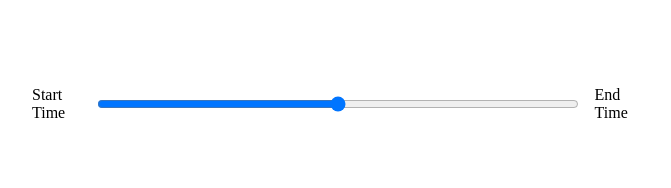
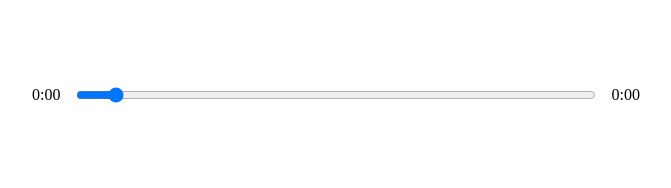
Before and after one commit to angelonazzaro/waves, a React (Create React App) app: page / in a window 1280 px wide. Shown: the part 410-598 px from the top of the page, without its empty margins (304-975 px from the left). Built offline with nearby package versions, Linux system fonts and the light colour scheme.

Commit message:
input slider update

```diff
--- a/src/components/Player.js
+++ b/src/components/Player.js
@@ -1,4 +1,4 @@
-import { useRef } from 'react';
+import { useRef, useState } from 'react';
 import {FontAwesomeIcon} from '@fortawesome/react-fontawesome';
 import {faPlay, faPause, faAngleLeft, faAngleRight} from '@fortawesome/free-solid-svg-icons';
 
@@ -20,12 +20,36 @@ function Player({currentSong, setCurrentSong, isSongPlaying, setIsSongPlaying})
         setIsSongPlaying(!isSongPlaying);
     }
 
+    const timeUpdateHandler = (e) => {
+        const currentTime = e.target.currentTime;
+        const duration = e.target.duration;
+
+        setCurrentSongInfo({...currentSongInfo, currentTime, duration});
+    }
+
+    const dragHandler = (e) => {
+        audioRef.current.currentTime = e.target.value;
+        setCurrentSongInfo({...currentSongInfo, currentTime: e.target.value});
+    }
+
+    // Format current song's current time and duration
+    const formatTime = (time) => {
+        return Math.floor(time / 60) + ":" + ("0" + Math.floor(time % 60)).slice(-2);
+    }
+
+    // State
+    const [currentSongInfo, setCurrentSongInfo] = useState({
+        currentTime: 0,
+        duration: 0,
+    });
+
 	return (
 		<div className="player">
             <div className="time-control">
-                <p>Start Time</p>
-                <input type="range" />
-                <p>End Time</p>
+                <p>{formatTime(currentSongInfo.currentTime)}</p>
+                <input type="range" min={0} max={currentSongInfo.duration}
+                    value={currentSongInfo.currentTime} onChange={dragHandler}/>
+                <p>{formatTime(currentSongInfo.duration)}</p>
             </div>
             <div className="play-control">
                 <FontAwesomeIcon className="skip-back" size="2x" icon={faAngleLeft} />
@@ -33,7 +57,8 @@ function Player({currentSong, setCurrentSong, isSongPlaying, setIsSongPlaying})
                     icon={isSongPlaying ? faPause : faPlay} />
 			    <FontAwesomeIcon className="skip-forward" size="2x" icon={faAngleRight} />
             </div>
-            <audio ref={audioRef} src={currentSong.audio}></audio>
+            <audio onLoadedMetadata={timeUpdateHandler} onTimeUpdate={timeUpdateHandler}
+                ref={audioRef} src={currentSong.audio}></audio>
 		</div>
 	);
 }
```
